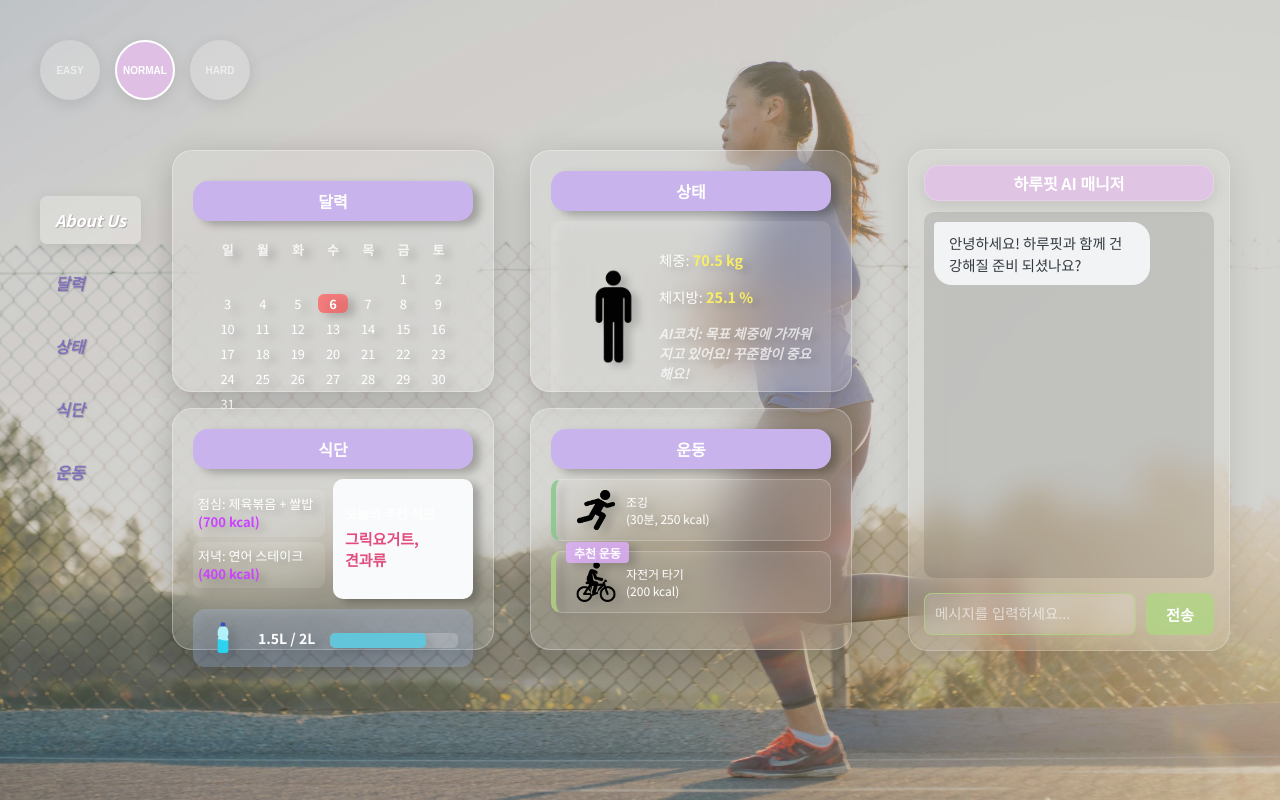
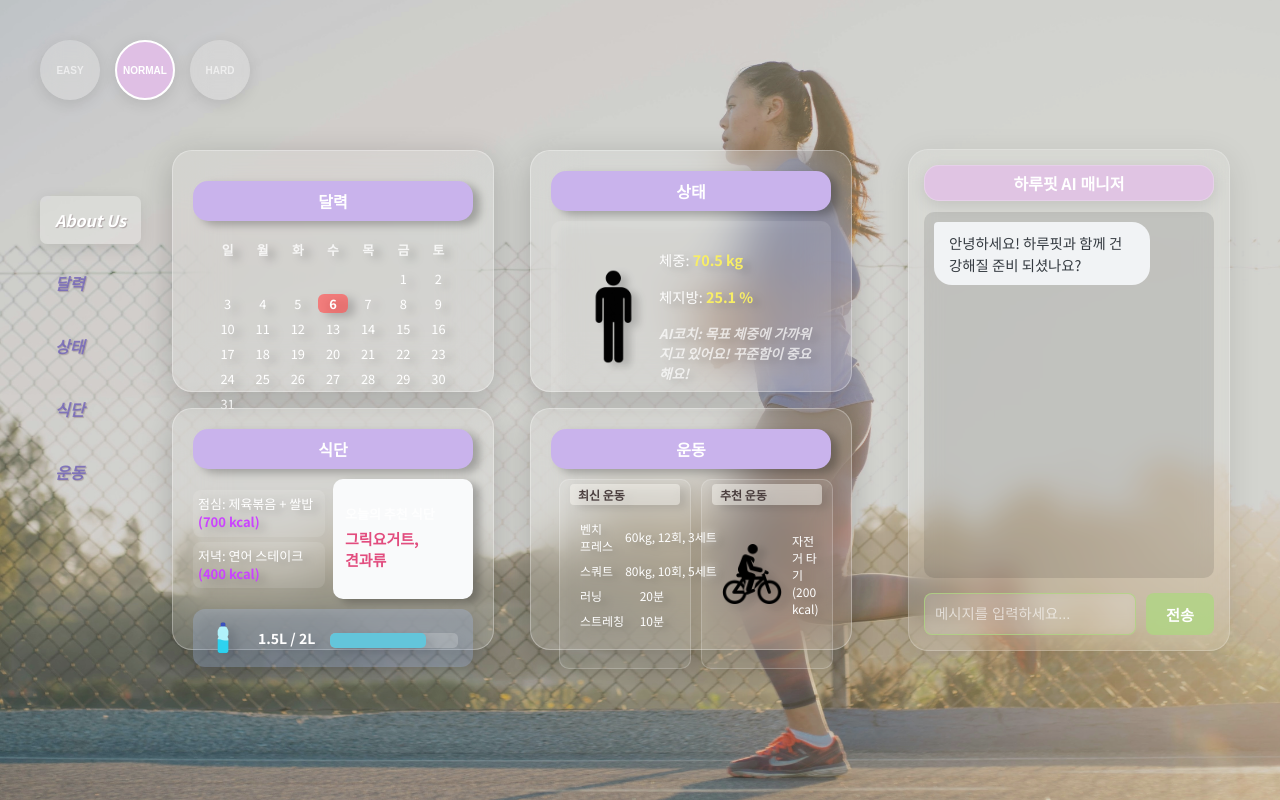
Before and after one commit to gkdudcc21/harufit, a React (Create React App) app in the folder frontend/: page /home in a window 1280 px wide. Built offline with nearby package versions, Linux system fonts and the light colour scheme.

Commit message:
feat 최신/추천 UI 개선 및 스타일 리디자인

```diff
--- a/frontend/package.json
+++ b/frontend/package.json
@@ -8,7 +8,9 @@
     "@testing-library/react": "^16.3.0",
     "@testing-library/user-event": "^13.5.0",
     "axios": "^1.10.0",
+    "chart.js": "^4.5.0",
     "react": "^19.1.0",
+    "react-chartjs-2": "^5.3.0",
     "react-dom": "^19.1.0",
     "react-router-dom": "^7.6.3",
     "react-scripts": "5.0.1",
--- a/frontend/src/components/Card/WorkoutCard.css
+++ b/frontend/src/components/Card/WorkoutCard.css
@@ -1,4 +1,3 @@
-
 @import '../../styles/common.css';
 
 
@@ -19,9 +18,14 @@
 
 .workout-content {
     display: flex;
-    flex-direction: column;
+    flex-direction: row;
+    /* 기존: column → row로 변경 */
+    justify-content: space-between;
+    /* 좌우 정렬 */
     gap: var(--spacing-md);
     flex: 1;
+    padding: 0 0.5rem;
+    /* 여백 살짝 추가 (선택) */
 }
 
 .current-workout,
@@ -34,34 +38,40 @@
     border: 1px solid var(--border-color-dark);
     background: var(--card-background-light);
     backdrop-filter: blur(5px);
+    width: 50%;
+    box-sizing: border-box;
+    justify-content: flex-start;
+    /* 내부 콘텐츠 정렬 */
 }
 
 .current-workout {
     position: relative;
-    border-left: 5px solid var(--secondary-accent);
+
 }
 
 .recommended-workout {
     position: relative;
-    border-left: 5px solid var(--tertiary-accent);
+
 }
 
 .recommend-label {
     position: absolute;
-    top: -10px;
+    top: 4px;
     left: 10px;
-    background: rgba(224, 176, 255, 0.8);
-    color: white;
+    background: #f9f6f17a;
+    color: rgb(75, 63, 63);
     padding: 2px 8px;
     border-radius: 4px;
     font-size: 0.75rem;
     font-weight: bold;
     backdrop-filter: blur(5px);
+    right: 10px;
+    /* 왼쪽 → 오른쪽으로 변경 */
 }
 
 .workout-icon {
-    width: 40px;
-    height: 40px;
+    width: 60px;
+    height: 60px;
     object-fit: contain;
 }
 
@@ -77,3 +87,43 @@
     color: var(--text-color-light);
     margin: 0;
 }
+
+.exercise-list {
+    list-style: none;
+    padding: 0;
+    margin: 0;
+    width: 100%;
+    font-size: 0.75rem;
+    display: flex;
+    flex-direction: column;
+    gap: 4px;
+}
+
+.exercise-list li {
+    display: flex;
+    justify-content: space-between;
+    align-items: center;
+    width: 100%;
+    padding: 2px 6px;
+    padding-left: 0;
+    color: var(--text-color-light);
+    word-break: keep-all;
+    white-space: nowrap;
+    background: transparent;
+    box-sizing: border-box;
+}
+
+.exercise-list li span:first-child {
+    flex: 1;
+    white-space: normal;         /* 줄바꿈 허용 */
+    word-break: keep-all;
+    overflow: visible;
+  }
+
+.exercise-list li span:last-child {
+    flex-shrink: 0;
+    /* 줄어들지 않게 */
+    margin-left: 12px;
+    text-align: right;
+    white-space: nowrap;
+}
--- a/frontend/src/components/Card/WorkoutCard.jsx
+++ b/frontend/src/components/Card/WorkoutCard.jsx
@@ -11,12 +11,15 @@
         <button className="expand-btn" onClick={onExpand}>▶</button>
       </div>
       <div className="workout-content">
+        {/* 최신 운동 */}
         <div className="current-workout">
-          <img src={runningIcon} alt="Running Icon" className="workout-icon" />
-          <div className="workout-details">
-            <p>조깅</p>
-            <span>(30분, 250 kcal)</span>
-          </div>
+          <span className="recommend-label">최신 운동</span>
+          <ul className="exercise-list">
+            <li><span>벤치 프레스</span><span>60kg, 12회, 3세트</span></li>
+            <li><span>스쿼트</span><span>80kg, 10회, 5세트</span></li>
+            <li><span>러닝</span><span>20분</span></li>
+            <li><span>스트레칭</span><span>10분</span></li>
+          </ul>
         </div>
         <div className="recommended-workout">
           <span className="recommend-label">추천 운동</span>
```
Also changed, not shown: 1 other file (tests, documents, lock files or other folders).
